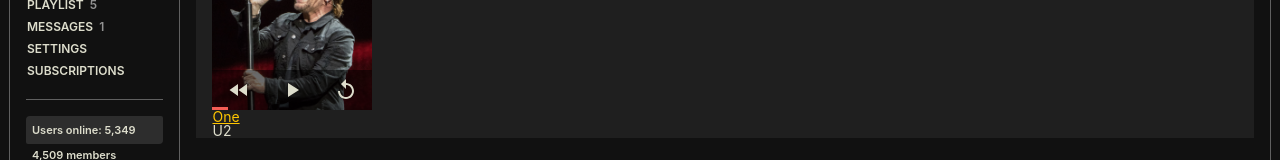
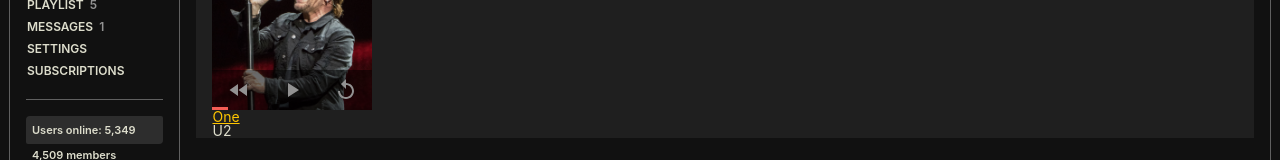
Before and after one commit to AnkaPieka/websites-copycat, a React (Create React App) app: page /ultimate-guitar in a window 1280 px wide. Shown: the part 235-395 px from the top of the page. Built offline with nearby package versions, Linux system fonts and the light colour scheme.

Commit message:
color change on player icon

```diff
--- a/src/App/UltimateGuitar/components/TrackCarousel/TrackCarousel.tsx
+++ b/src/App/UltimateGuitar/components/TrackCarousel/TrackCarousel.tsx
@@ -64,7 +64,10 @@ function TrackCarousel() {
                     position: "relative",
                   }}
                 >
-                  <div className="fake-player">
+                  <button
+                    onClick={() => alert("Not a real link!")}
+                    className="fake-player"
+                  >
                     <div className="player-element">
                       <FastRewindIcon />
                     </div>
@@ -75,7 +78,7 @@ function TrackCarousel() {
                     <div className="player-element">
                       <ReplayIcon />
                     </div>
-                  </div>
+                  </button>
 
                   <div className="timer-bar"></div>
                 </div>
--- a/src/App/UltimateGuitar/components/TrackCarousel/style.scss
+++ b/src/App/UltimateGuitar/components/TrackCarousel/style.scss
@@ -33,6 +33,7 @@
       bottom: 0;
 
       .player-element {
+        color: colors.$ult-tab-light-grey;
         width: 33.33%;
         height: inherit;
         background-color: rgba(0, 0, 0, 0.5);
--- a/src/styles/general.scss
+++ b/src/styles/general.scss
@@ -180,6 +180,11 @@ p {
 
 button {
   cursor: pointer;
+  padding: 0;
+  margin: 0;
+  border: none;
+  border-radius: 0;
+  background: none;
 }
 
 .flex-column {
```
